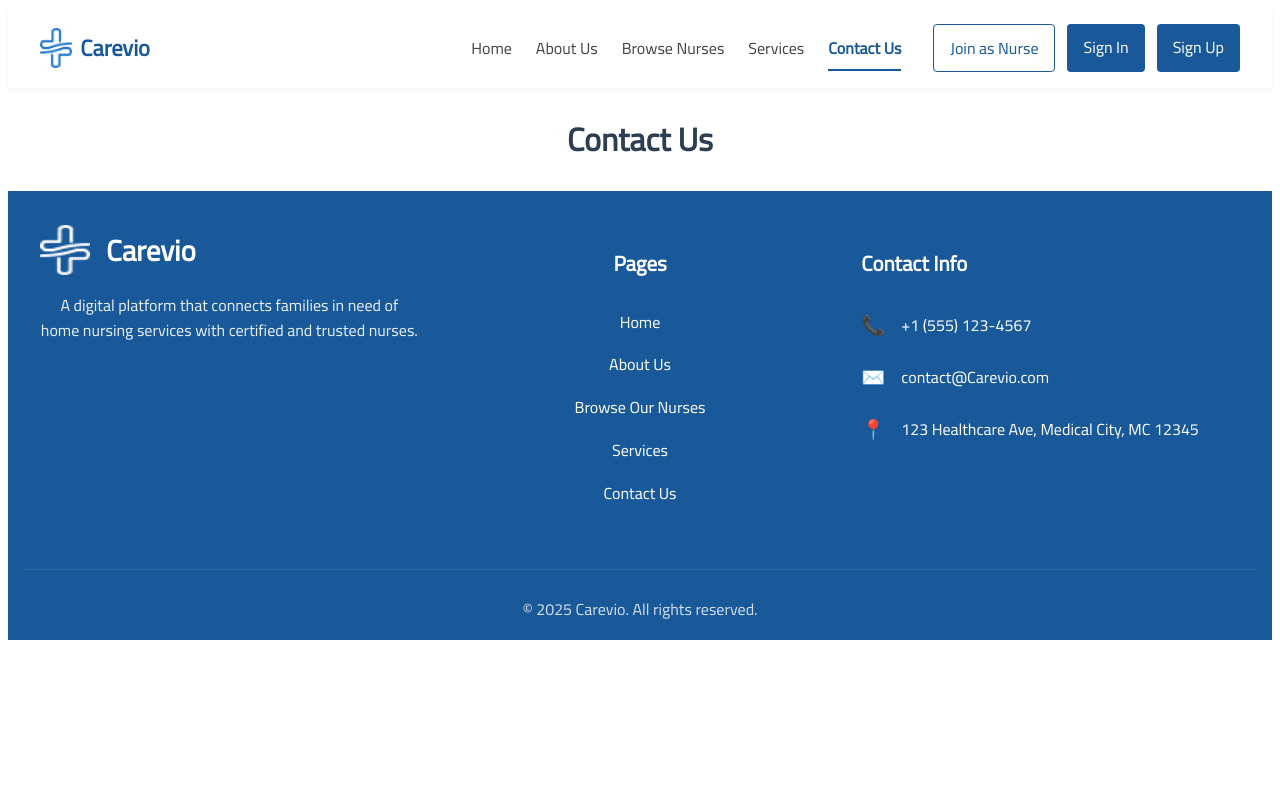
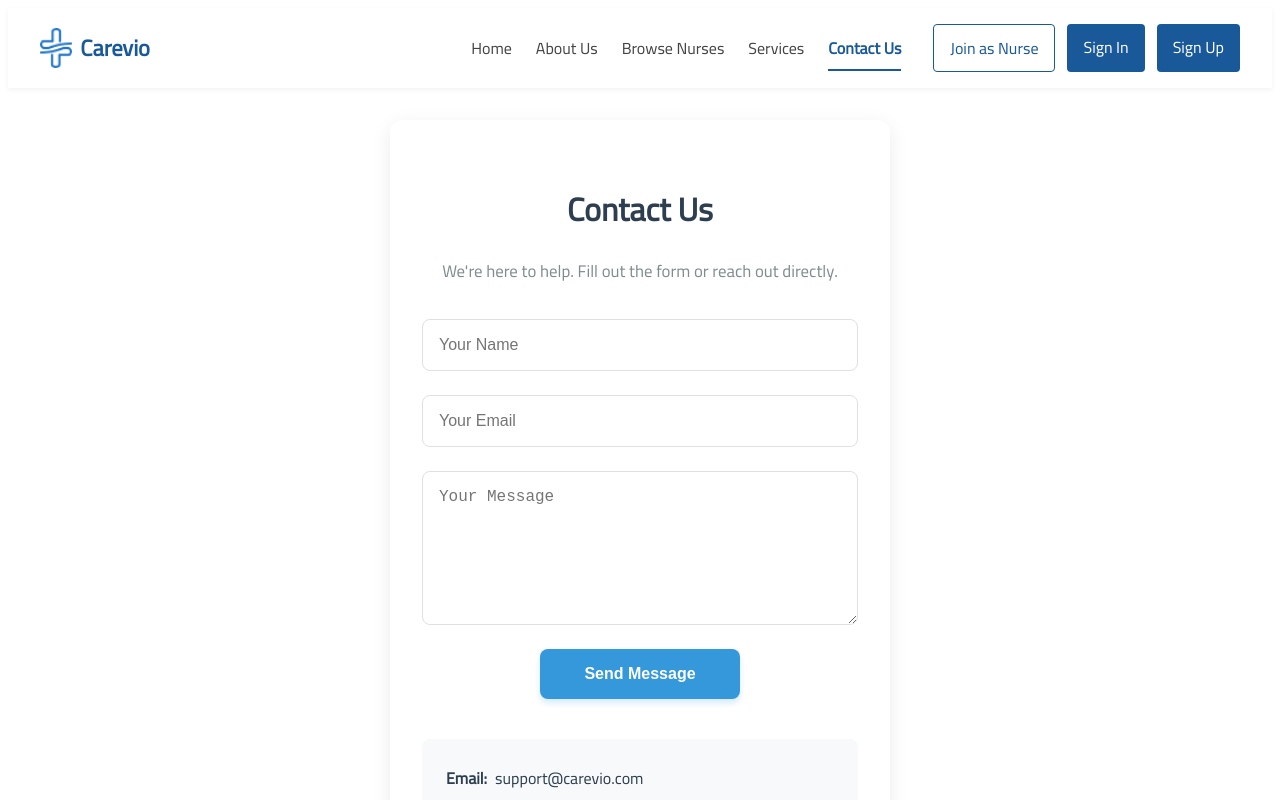
Before and after one commit to Rodina-Salama/Carevio, a Vue app: page /#/contact in a window 1280 px wide. Shown: the top 800 px of the page. Built offline with nearby package versions, Linux system fonts and the light colour scheme.

Commit message:
contact us page

```diff
--- a/public/index.html
+++ b/public/index.html
@@ -3,6 +3,7 @@
   <head>
     <meta charset="utf-8" />
     <meta http-equiv="X-UA-Compatible" content="IE=edge" />
+    <title>CareVio - Nursing Appointment</title>
     <meta name="viewport" content="width=device-width,initial-scale=1.0" />
     <link rel="icon" href="<%= BASE_URL %>favicon.ico" />
     <title><%= htmlWebpackPlugin.options.title %></title>
--- a/src/views/guest/ContactUs.vue
+++ b/src/views/guest/ContactUs.vue
@@ -1,9 +1,320 @@
 <template>
-  <h1>Contact Us</h1>
+  <section class="contact-section">
+    <div class="contact-container">
+      <div class="contact-header">
+        <h2>Contact Us</h2>
+        <p>We're here to help. Fill out the form or reach out directly.</p>
+      </div>
+
+      <form @submit.prevent="handleSubmit" class="contact-form">
+        <div class="form-group">
+          <input
+            type="text"
+            v-model="form.name"
+            placeholder="Your Name"
+            required
+          />
+        </div>
+
+        <div class="form-group">
+          <input
+            type="email"
+            v-model="form.email"
+            placeholder="Your Email"
+            required
+          />
+        </div>
+
+        <div class="form-group">
+          <textarea
+            v-model="form.message"
+            placeholder="Your Message"
+            rows="4"
+            required
+          ></textarea>
+        </div>
+
+        <button type="submit" class="submit-btn">Send Message</button>
+      </form>
+
+      <div class="contact-info">
+        <div class="info-item">
+          <span>Email:</span>
+          <span>support@carevio.com</span>
+        </div>
+        <div class="info-item">
+          <span>Phone:</span>
+          <span>(555) 123-4567</span>
+        </div>
+      </div>
+    </div>
+
+    <!-- Enhanced Success Popup -->
+    <transition name="popup">
+      <div v-if="showSuccess" class="success-popup">
+        <div class="popup-content">
+          <div class="popup-icon">
+            <svg viewBox="0 0 24 24">
+              <path
+                d="M9 16.17L4.83 12l-1.42 1.41L9 19 21 7l-1.41-1.41L9 16.17z"
+              />
+            </svg>
+          </div>
+          <h3>Message Sent Successfully!</h3>
+          <p>Thanks for contacting us! You’ll hear from us soon.</p>
+          <button @click="showSuccess = false" class="popup-btn">
+            Got It!
+          </button>
+          <div class="popup-progress"></div>
+        </div>
+      </div>
+    </transition>
+  </section>
 </template>
 
-<script>
-export default {
-  name: "ContactPage",
+<script setup>
+import { ref } from "vue";
+
+const form = ref({
+  name: "",
+  email: "",
+  message: "",
+});
+
+const showSuccess = ref(false);
+
+const handleSubmit = () => {
+  showSuccess.value = true;
+  form.value = { name: "", email: "", message: "" };
+  setTimeout(() => (showSuccess.value = false), 5000);
 };
 </script>
+
+<style scoped>
+.contact-section {
+  max-width: 500px;
+  margin: 0 auto;
+  padding: 2rem;
+  position: relative;
+}
+
+.contact-container {
+  background: white;
+  border-radius: 12px;
+  padding: 2rem;
+  box-shadow: 0 5px 20px rgba(0, 0, 0, 0.08);
+}
+
+.contact-header {
+  text-align: center;
+  margin-bottom: 2rem;
+}
+
+.contact-header h2 {
+  font-size: 2rem;
+  color: #2c3e50;
+  margin-bottom: 0.5rem;
+}
+
+.contact-header p {
+  color: #7f8c8d;
+  font-size: 1.05rem;
+}
+
+.contact-form {
+  display: flex;
+  flex-direction: column;
+  gap: 1.5rem;
+}
+
+.form-group {
+  display: flex;
+  flex-direction: column;
+}
+
+input,
+textarea {
+  padding: 1rem;
+  border: 1px solid #e0e0e0;
+  border-radius: 8px;
+  font-size: 1rem;
+  transition: all 0.3s ease;
+}
+
+input:focus,
+textarea:focus {
+  outline: none;
+  border-color: #3498db;
+  box-shadow: 0 0 0 3px rgba(52, 152, 219, 0.2);
+}
+
+textarea {
+  min-height: 120px;
+  resize: vertical;
+}
+
+.submit-btn {
+  background: #3498db;
+  color: white;
+  padding: 1rem;
+  border: none;
+  border-radius: 8px;
+  cursor: pointer;
+  font-size: 1rem;
+  font-weight: 600;
+  width: 100%;
+  max-width: 200px;
+  margin: 0 auto;
+  transition: all 0.3s ease;
+  box-shadow: 0 4px 6px rgba(52, 152, 219, 0.2);
+}
+
+.submit-btn:hover {
+  background: #2980b9;
+  transform: translateY(-2px);
+  box-shadow: 0 6px 10px rgba(52, 152, 219, 0.3);
+}
+
+.contact-info {
+  margin-top: 2.5rem;
+  display: flex;
+  flex-direction: column;
+  gap: 0.8rem;
+  background: #f8f9fa;
+  padding: 1.5rem;
+  border-radius: 8px;
+}
+
+.info-item {
+  display: flex;
+  gap: 0.5rem;
+}
+
+.info-item span:first-child {
+  font-weight: 600;
+  color: #2c3e50;
+}
+
+/* Enhanced Popup Styles */
+.success-popup {
+  position: fixed;
+  top: 0;
+  left: 0;
+  right: 0;
+  bottom: 0;
+  background: rgba(0, 0, 0, 0.6);
+  display: flex;
+  align-items: center;
+  justify-content: center;
+  z-index: 1000;
+}
+
+.popup-content {
+  background: white;
+  padding: 2.5rem;
+  border-radius: 16px;
+  text-align: center;
+  max-width: 350px;
+  width: 90%;
+  position: relative;
+  overflow: hidden;
+  box-shadow: 0 10px 30px rgba(0, 0, 0, 0.15);
+}
+
+.popup-icon {
+  width: 60px;
+  height: 60px;
+  background: #4caf50;
+  border-radius: 50%;
+  display: flex;
+  align-items: center;
+  justify-content: center;
+  margin: 0 auto 1.5rem;
+}
+
+.popup-icon svg {
+  width: 30px;
+  height: 30px;
+  fill: white;
+}
+
+.popup-content h3 {
+  font-size: 1.5rem;
+  color: #2c3e50;
+  margin-bottom: 0.5rem;
+}
+
+.popup-content p {
+  color: #7f8c8d;
+  margin-bottom: 1.5rem;
+}
+
+.popup-btn {
+  background: #4caf50;
+  color: white;
+  border: none;
+  padding: 0.8rem 1.8rem;
+  border-radius: 50px;
+  font-weight: 600;
+  cursor: pointer;
+  transition: all 0.3s ease;
+  box-shadow: 0 4px 10px rgba(76, 175, 80, 0.3);
+}
+
+.popup-btn:hover {
+  background: #3e8e41;
+  transform: translateY(-2px);
+}
+
+.popup-progress {
+  position: absolute;
+  bottom: 0;
+  left: 0;
+  height: 5px;
+  background: #e0e0e0;
+  width: 100%;
+  animation: progress 5s linear forwards;
+}
+
+.popup-progress::after {
+  content: "";
+  position: absolute;
+  left: 0;
+  top: 0;
+  height: 100%;
+  width: 100%;
+  background: #4caf50;
+  animation: progressBar 5s linear forwards;
+}
+
+/* Animations */
+.popup-enter-active,
+.popup-leave-active {
+  transition: opacity 0.3s;
+}
+.popup-enter-from,
+.popup-leave-to {
+  opacity: 0;
+}
+
+@keyframes progressBar {
+  0% {
+    width: 100%;
+  }
+  100% {
+    width: 0%;
+  }
+}
+
+@keyframes progress {
+  0% {
+    opacity: 1;
+  }
+  99% {
+    opacity: 1;
+  }
+  100% {
+    opacity: 0;
+  }
+}
+</style>
--- a/src/views/guest/HomePage.vue
+++ b/src/views/guest/HomePage.vue
@@ -140,9 +140,9 @@
       <div class="container">
         <div class="section-header">
           <h2>Our Services</h2>
-          <router-link to="/services" class="explore-btn">
+          <button @click="navigateToServices" class="explore-btn">
             Explore More Services →
-          </router-link>
+          </button>
         </div>
 
         <div class="services-grid">
@@ -194,8 +194,8 @@
     </section>
   </div>
 </template>
-
 <script setup>
+/* eslint-disable */
 import { ref } from "vue";
 import { useRouter } from "vue-router";
 import { Carousel, Slide } from "vue3-carousel";
@@ -220,19 +220,23 @@ const testimonials = [
     rating: 5,
   },
   {
-    name: "Sarah Mohamed",
+    name: "Ahmed Samir",
     text: "The caregiver was professional and compassionate. She took excellent care of my elderly mother and followed all medical instructions perfectly.",
+    rating: 4,
+  },
+  {
+    name: "Rodina",
+    text: "Booking was easy and the nurse was very knowledgeable. Will definitely use this service again for post-surgery care.",
     rating: 5,
   },
   {
-    name: "Ahmed Samir",
-    text: "Booking was easy and the nurse was very knowledgeable. Will definitely use this service again for post-surgery care.",
-    rating: 4,
+    name: "Sarah Mohamed",
+    text: "At first I worried about strangers coming to my home. But after the first visit, I felt completely safe. Very professional.",
+    rating: 5,
   },
 ];
 
 const handleSearch = () => {
-  // Navigate to BrowseNurse page with query parameters
   router.push({
     path: "/browse",
     query: {
@@ -242,8 +246,17 @@ const handleSearch = () => {
     },
   });
 };
+
+// Scroll-to-top solution
+const navigateToServices = () => {
+  router.push("/services").then(() => {
+    window.scrollTo({
+      top: 0,
+      behavior: "smooth",
+    });
+  });
+};
 </script>
-
 <!-- Your existing styles remain exactly the same -->
 <style scoped>
 .home-page {
@@ -287,7 +300,7 @@ const handleSearch = () => {
   color: white;
   text-align: center;
   background: rgba(6, 33, 58, 0.6);
-  padding: 1.5rem;
+  padding: 2rem;
   border-radius: 10px;
   z-index: 10;
 }
@@ -295,7 +308,8 @@ const handleSearch = () => {
 .hero-text h1 {
   font-size: 2rem;
   margin-bottom: 1.5rem;
-  padding-top: 2rem;
+  padding-top: 2.5rem;
+
 }
 
 .highlight {
@@ -388,12 +402,14 @@ select {
   padding: 1rem;
   border-radius: 12px;
   box-shadow: 0 2px 6px rgba(0, 0, 0, 0.1);
+
 }
 
 /* Medium screens (3 cards per row) */
 @media (max-width: 1024px) {
   .feature {
     flex: 1 1 calc(33.33% - 2rem); /* 3 cards per row */
+     margin-bottom:60px;
   }
 }
 
@@ -409,6 +425,7 @@ select {
   .feature {
     flex: 1 1 100%; /* Full width */
     max-width: 100%;
+    margin-bottom:60px;
   }
 }
 
@@ -458,6 +475,7 @@ select {
   padding: 4rem 1rem;
   background-color: #f8f9fa;
   text-align: center;
+
 }
 
 .container {
@@ -470,18 +488,18 @@ select {
 .section-header h2 {
   font-size: clamp(1.8rem, 4vw, 2.2rem);
   color: #19599a;
-  margin-bottom: 1rem;
   text-align: center;
-  margin: auto;
+ min-width: 300px;
 }
 
 .subtitle {
   font-size: clamp(1rem, 2vw, 1.1rem);
   color: #555;
   max-width: 800px;
-  margin: 0 auto 2rem;
+  margin:auto;
   line-height: 1.6;
-  margin-top: 10px;
+  margin-top: 5px;
+  margin-bottom:30px;
 }
 
 .testimonials-carousel {
@@ -605,7 +623,8 @@ select {
   justify-content: flex-end;
   align-items: center;
   position: relative;
-  margin-bottom: 3rem;
+  margin-bottom: 2rem;
+   margin-top: 50px;
 }
 
 .section-header h2 {
@@ -615,6 +634,8 @@ select {
   left: 50%;
   transform: translateX(-50%);
   margin: 0;
+  margin-bottom:50px;
+
 }
 
 .explore-btn {
```
Also changed, not shown: public/icon2.png (added), src/assets/icon2.png (added).
